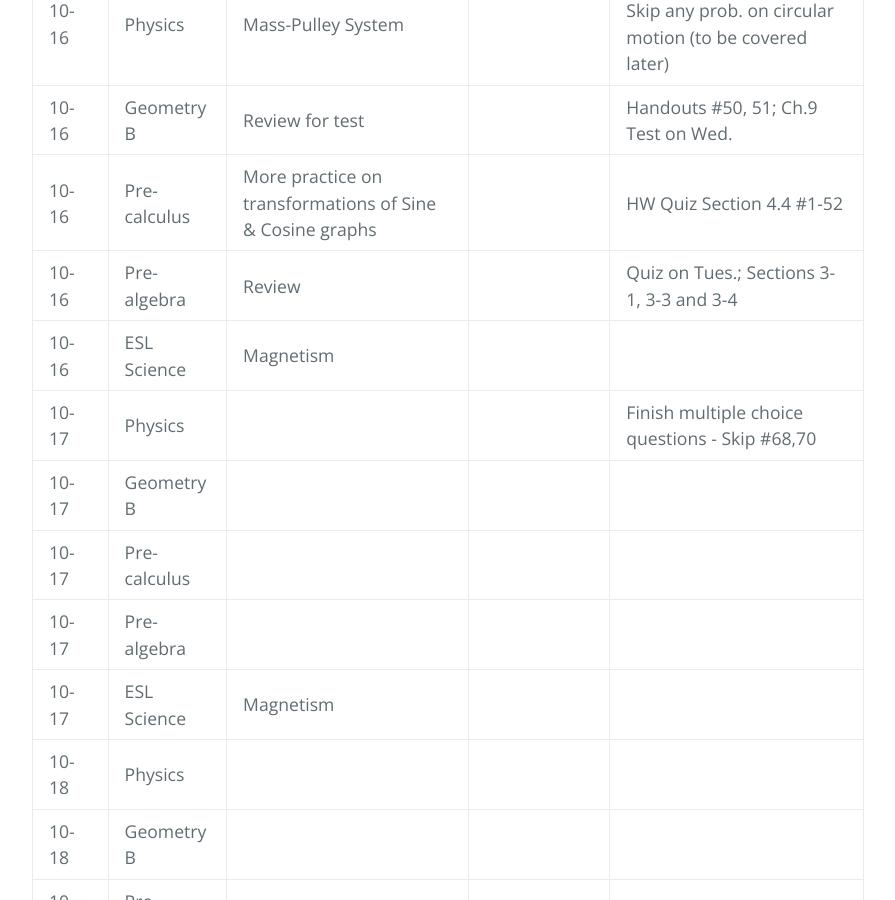
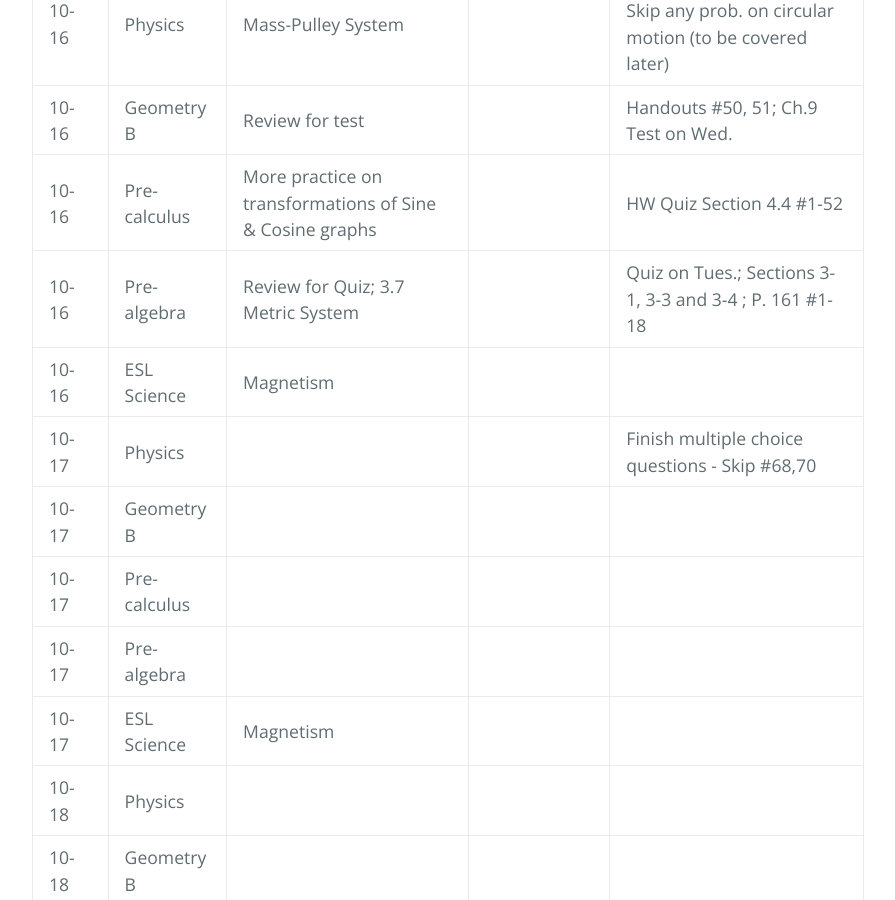
Before and after one commit to gpayoo/gpayoo, a Jekyll site: the page built from index.md, in a window 1280 px wide and 900 px high, scrolled down 676 px. Shown: the whole window, without its empty margins (192-1087 px from the left). Built offline with Jekyll 4.4.1, drawn with Linux system fonts in a browser that asks for light colours; our own code applies the rules of GitHub Pages for plain Markdown files.

Commit message:
Update index.md

```diff
--- a/index.md
+++ b/index.md
@@ -13,7 +13,7 @@ layout: default
 | 10-16 | Physics | Mass-Pulley System | | Do Multiple Choice #1-25; Skip any prob. on circular motion (to be covered later)
 | 10-16 | Geometry B | Review for test  | |  Handouts #50, 51; Ch.9 Test on Wed. |
 | 10-16 | Pre-calculus | More practice on transformations of Sine & Cosine graphs | |  HW Quiz Section 4.4 #1-52
-| 10-16 | Pre-algebra | Review  | | Quiz on Tues.; Sections 3-1, 3-3 and 3-4
+| 10-16 | Pre-algebra | Review for Quiz; 3.7 Metric System | | Quiz on Tues.; Sections 3-1, 3-3 and 3-4 ; P. 161 #1-18
 | 10-16 | ESL Science | Magnetism |  |
 | 10-17 | Physics |  | | Finish multiple choice questions - Skip #68,70
 | 10-17 | Geometry B |   | |   |
```
